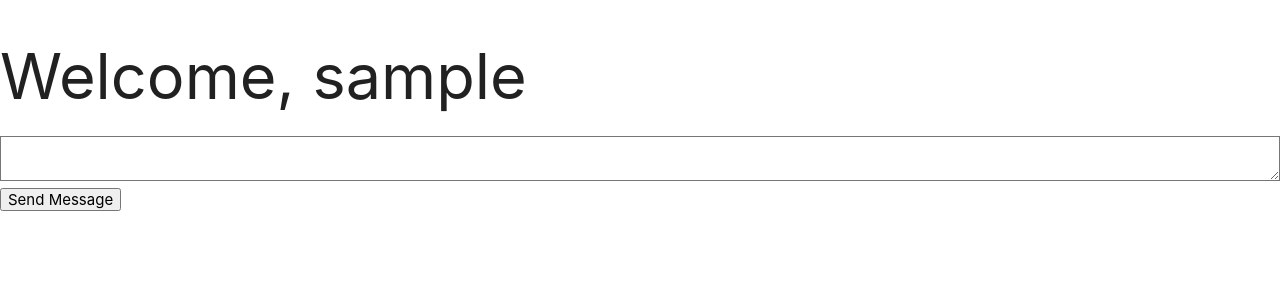
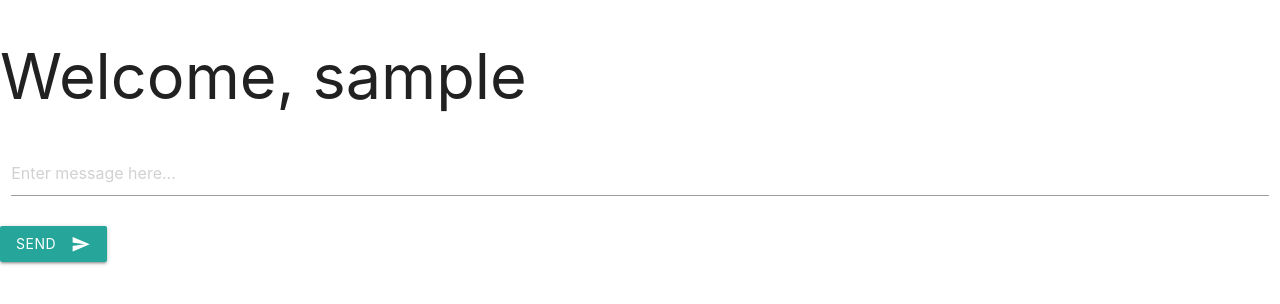
Before and after one commit to aralston3592/flask-chat, a Flask app: a page that uses templates/chat.html in a window 1280 px wide. Shown: the top 304 px of the page. Run offline with Flask 2, Linux system fonts and the light colour scheme; some libraries are stand-ins or nearby versions.

Commit message:
improved styling

```diff
--- a/templates/chat.html
+++ b/templates/chat.html
@@ -5,18 +5,26 @@
     <meta name="viewport" content="width=device-width, initial-scale=1.0">
 
     <link href="https://fonts.googleapis.com/icon?family=Material+Icons" rel="stylesheet">
-    <link type="text/css" rel="stylesheet" href="css/materialize.min.css"  media="screen,projection"/>
+    <link rel="stylesheet" href="https://cdnjs.cloudflare.com/ajax/libs/materialize/1.0.0/css/materialize.min.css">
 
     <title>Chat page for {{ username }}</title>
 </head>
 <body>
     <h1>Welcome, {{ username }}</h1>
 
-    <form method="POST">
-        <textarea cols="50" rows="4" name="message" id="message"></textarea>
-        <br>
-        <button>Send Message</button>
-    </form>
+    <div class="row">
+        <form class="col s12" method="POST">
+            <div class="row">
+                <div class="input-field col s12">
+                    <textarea class="materialize-textarea" placeholder="Enter message here..." cols="50" rows="4" name="message" id="message"></textarea>
+                </div>
+                <br>
+                <button class="btn waves-effect waves-light" type="submit" name="action">SEND
+                    <i class="material-icons right">send</i>
+                </button>
+            </div>
+        </form>
+    </div>
 
     {% for message in chat_messages %}
 
@@ -40,7 +48,7 @@
             }, 5000)
         }
     </script>
-    <script type="text/javascript" src="js/materialize.min.js"></script>
+    <script src="https://cdnjs.cloudflare.com/ajax/libs/materialize/1.0.0/js/materialize.min.js"></script>
 
 </body>
 </html>
```
Also changed, not shown: templates/index.html (+11 -7 lines).
